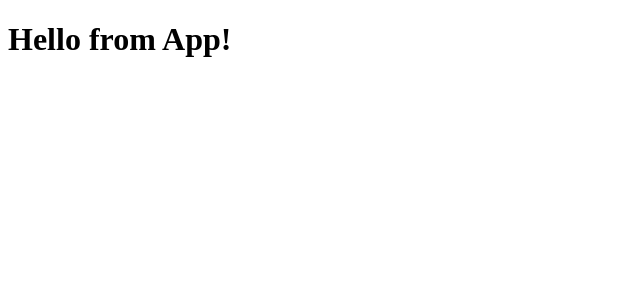
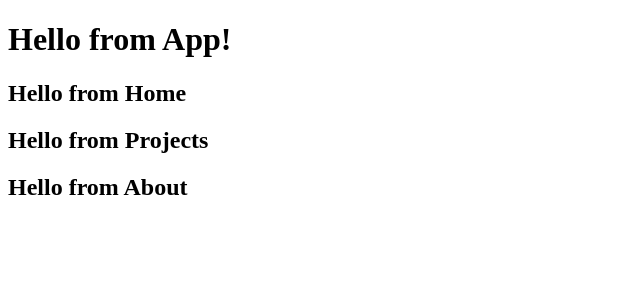
Before and after one commit to andrewjpwalters/portfolio-website, a React (Create React App) app: page / in a window 1280 px wide. Shown: the top 300 px of the page, without its empty margins (0-640 px from the left). Built offline with nearby package versions, Linux system fonts and the light colour scheme.

Commit message:
create About, Home and Projects components and import to App.js

```diff
--- /dev/null
+++ b/src/About.js
@@ -0,0 +1,9 @@
+function About() {
+    return (
+        <>
+            <h2>Hello from About</h2>
+        </>
+    )
+};
+
+export default About;
--- a/src/App.js
+++ b/src/App.js
@@ -1,7 +1,14 @@
+import Home from "./Home";
+import Projects from "./Projects";
+import About from "./About";
+
 function App() {
   return (
     <>
       <h1>Hello from App!</h1>
+      <Home />
+      <Projects />
+      <About />
     </>
   );
 }
--- /dev/null
+++ b/src/Home.js
@@ -0,0 +1,9 @@
+function Home() {
+    return (
+        <>
+            <h2>Hello from Home</h2>
+        </>
+    )
+};
+
+export default Home;
--- /dev/null
+++ b/src/Projects.js
@@ -0,0 +1,9 @@
+function Projects() {
+    return (
+        <>
+            <h2>Hello from Projects</h2>
+        </>
+    )
+};
+
+export default Projects;
```
